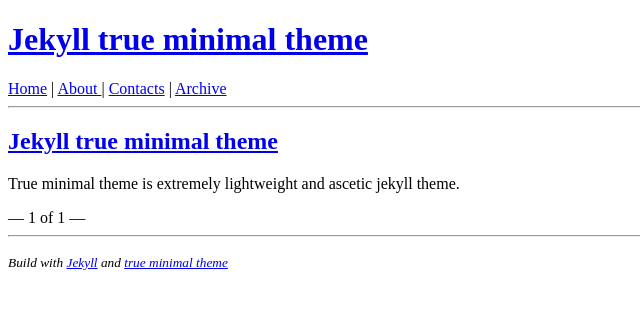
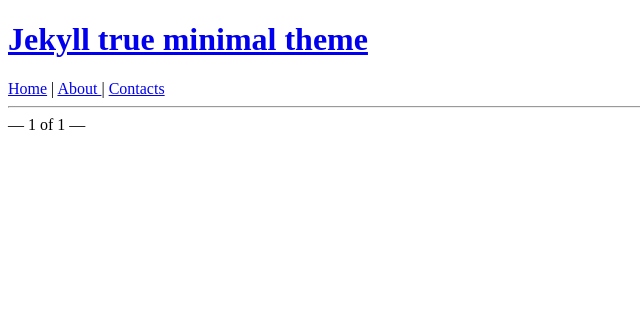
Before and after one commit to SaravanakumarRajmohan/SaravanakumarRajmohan.github.io, a Jekyll site: the page built from index.html, in a window 1280 px wide. Shown: the top 309 px of the page, without its empty margins (0-640 px from the left). Built offline with Jekyll 4.4.1, drawn with Linux system fonts in a browser that asks for light colours; the list of posts is cut into pages by our own code.

Commit message:
initial commit

````diff
--- a/_includes/header.html
+++ b/_includes/header.html
@@ -1,5 +1,5 @@
 <header>
     <h1><a href='{{ site.url }}/'>{{ site.name }}</a></h1>
 </header>
-<a href='{{ site.url }}/'> Home</a> | <a href='{{ site.url }}/about/'>About </a> | <a href='{{ site.url }}/contact/'> Contacts</a> | <a href='{{ site.url }}/archive/'> Archive</a>
+<a href='{{ site.url }}/'> Home</a> | <a href='{{ site.url }}/about/'>About </a> | <a href='{{ site.url }}/contact/'> Contacts</a>
 <hr>
--- a/_layouts/default.html
+++ b/_layouts/default.html
@@ -23,7 +23,6 @@
     {% include header.html %}
 
     {{ content }}
-<hr>
-    <p><small> <i>Build with <a href="https://jekyllrb.com/">Jekyll</a> and  <a href="https://github.com/cyevgeniy/jekyll-true-minimal/">true minimal theme</a></i> </small></p>
+
 </body>
 </html>
--- a/_posts/2018-01-01-jekyll-true-minimal-theme.md
+++ /dev/null
@@ -1,33 +0,0 @@
----
-layout: post
-title:  "Jekyll true minimal theme"
-date:   2018-01-01 23:22:40 +0300
----
-
-True minimal theme is extremely lightweight and ascetic jekyll theme.
-
-This theme has only one css file, which is used for source code highlighting.
-
-
-# Heading 1
-## Heading 2
-### Heading 3
-
-List of entries:
-
-- item 1
-- item 2
-- item 3
-- item 4
-
-Source code are highlighted:
-
-```perl
-#!/usr/bin/perl
-
-sub print_hello {
-    print "Hello, Jekyll!\n";
-}
-
-print_hello;
-```
--- a/about/index.html
+++ b/about/index.html
@@ -2,5 +2,5 @@
 layout: default
 ---
             <h2>About</h2>
-            <p>About page</p>
+
 </div>
````
